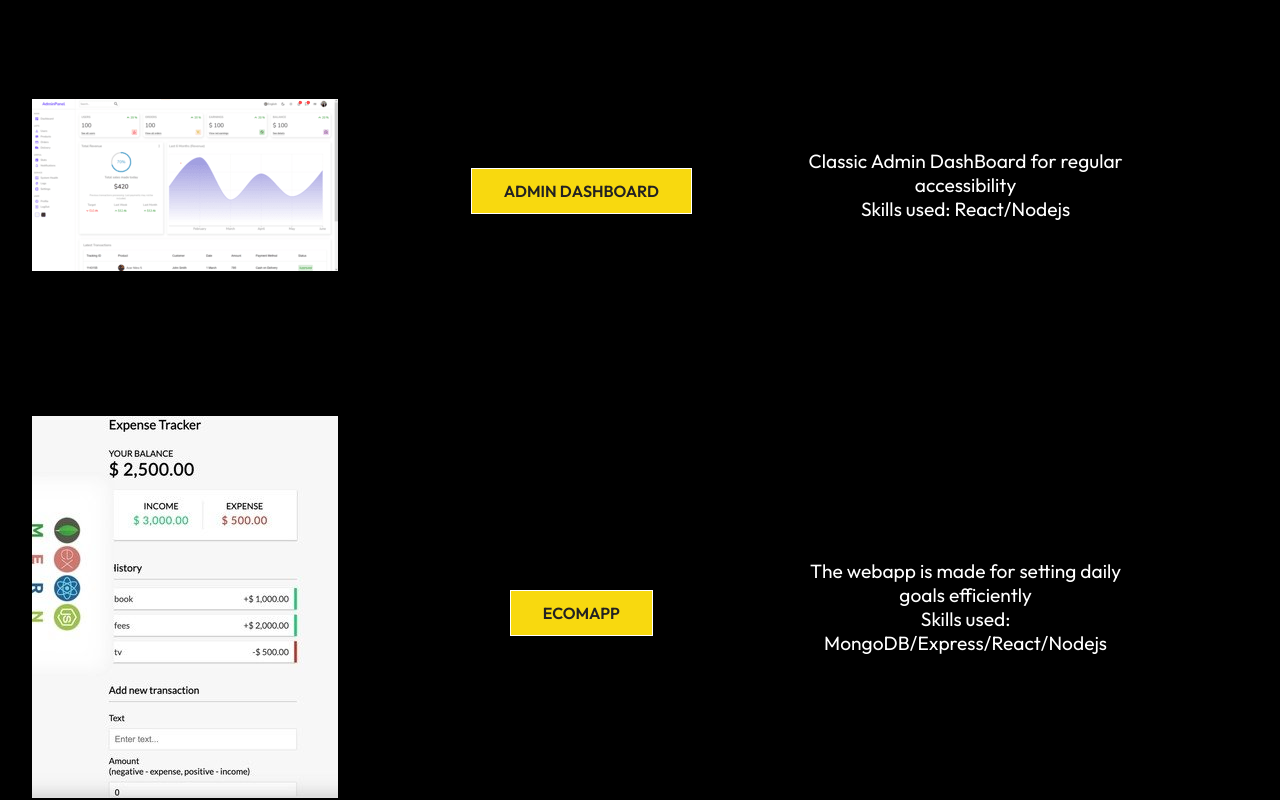
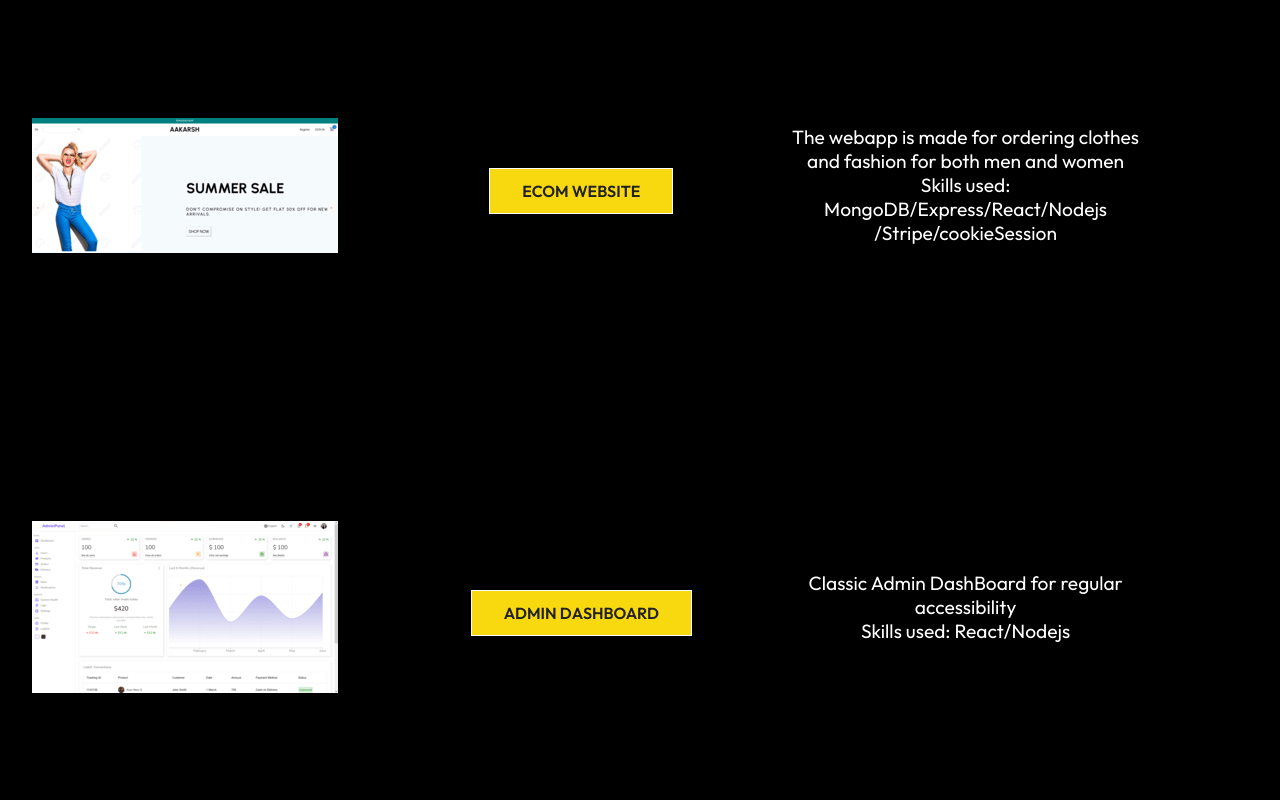
Before and after one commit to Akarsh10092/portfolio-ReactJS, a React (Create React App) app: page /information in a window 1280 px wide. Shown: the part 940-1740 px from the top of the page. Built offline with nearby package versions, Linux system fonts and the light colour scheme.

Commit message:
Update Info1.js

```diff
--- a/src/components/Info1.js
+++ b/src/components/Info1.js
@@ -5,10 +5,12 @@ import btech1 from "../images/btech1.png"
 import admin from "../images/admin.png"
 import pro2 from "../images/pro2.png"
 import lights from "../images/pro4.png"
+import ecom from "../images/ecom.png"
 const Info1 = () => {
   const item = { lightsout: "https://lightsout-psi.vercel.app/",
     btachBurgerWala : "https://btechburgerwala-eight.vercel.app/",
-    adminDashBoard : "https://admindashboard-flax.vercel.app/"
+    adminDashBoard : "https://admindashboard-flax.vercel.app/",
+    ecomWebsite : "https://ecom-app-one.vercel.app/"
 }
   return (
     <div className='info1'>
@@ -18,8 +20,14 @@ const Info1 = () => {
         <p>The webapp is made for food ordering usng Google Auth and Razorpay
         <p>Skills used: MongoDB/Express/React/Nodejs<br></br>/GoogleAuthO2/Razorpay/cookieSession</p></p>
 
-           <img classname="img" src={admin} alt="true"></img>
- <a href={item.adminDashBoard} target="_blank" rel="noopener noreferrer"><h1><btn className="btn">Admin DashBoard</btn></h1></a>
+          <img classname="img" src={ecom} alt="true"></img>
+          <a href={item.ecomWebsite} target="_blank" rel="noopener noreferrer"><h1><btn className="btn">Ecom Website</btn></h1></a>
+          <p>The webapp is made for ordering clothes and fashion for both men and women
+          <p>Skills used: MongoDB/Express/React/Nodejs<br></br>/Stripe/cookieSession</p></p>
+
+          <img classname="img" src={admin} alt="true"></img>
+
+      <a href={item.adminDashBoard} target="_blank" rel="noopener noreferrer"><h1><btn className="btn">Admin DashBoard</btn></h1></a>
 
         <p>Classic Admin DashBoard for regular accessibility
 
```
